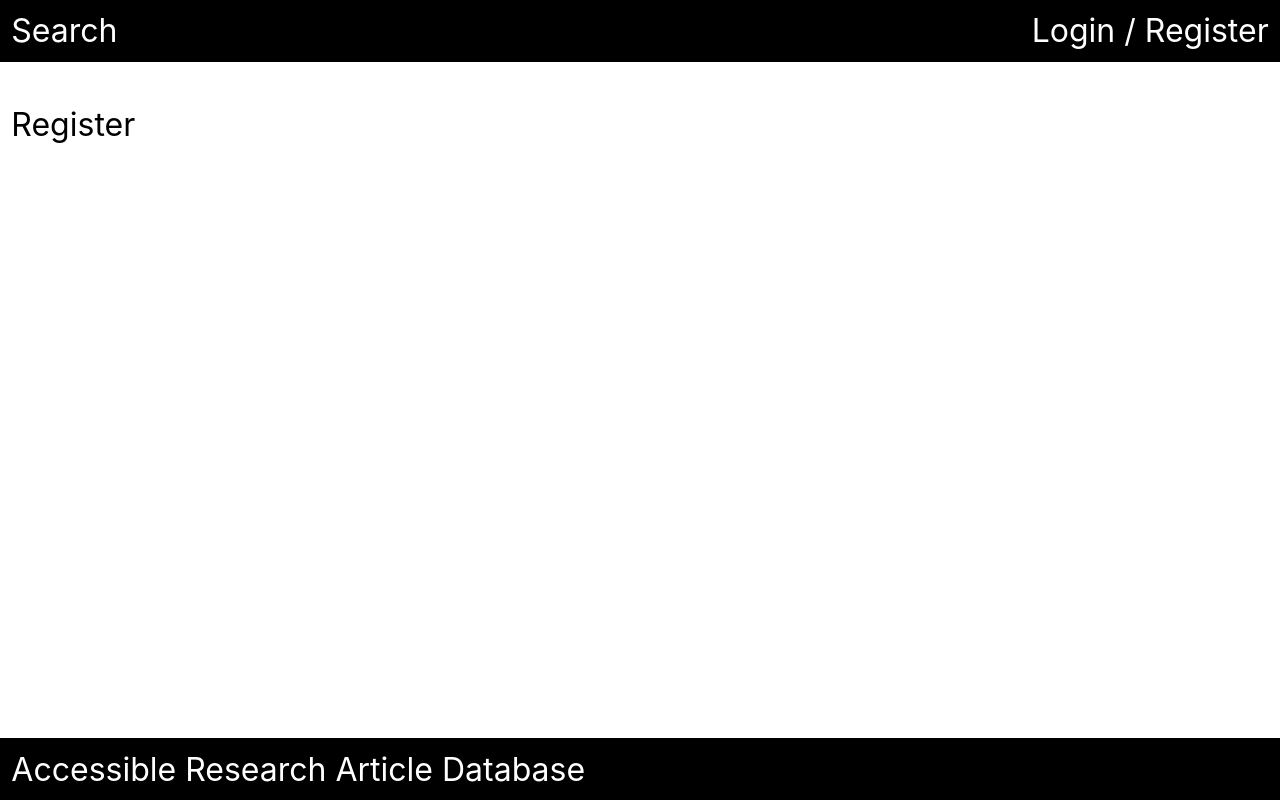
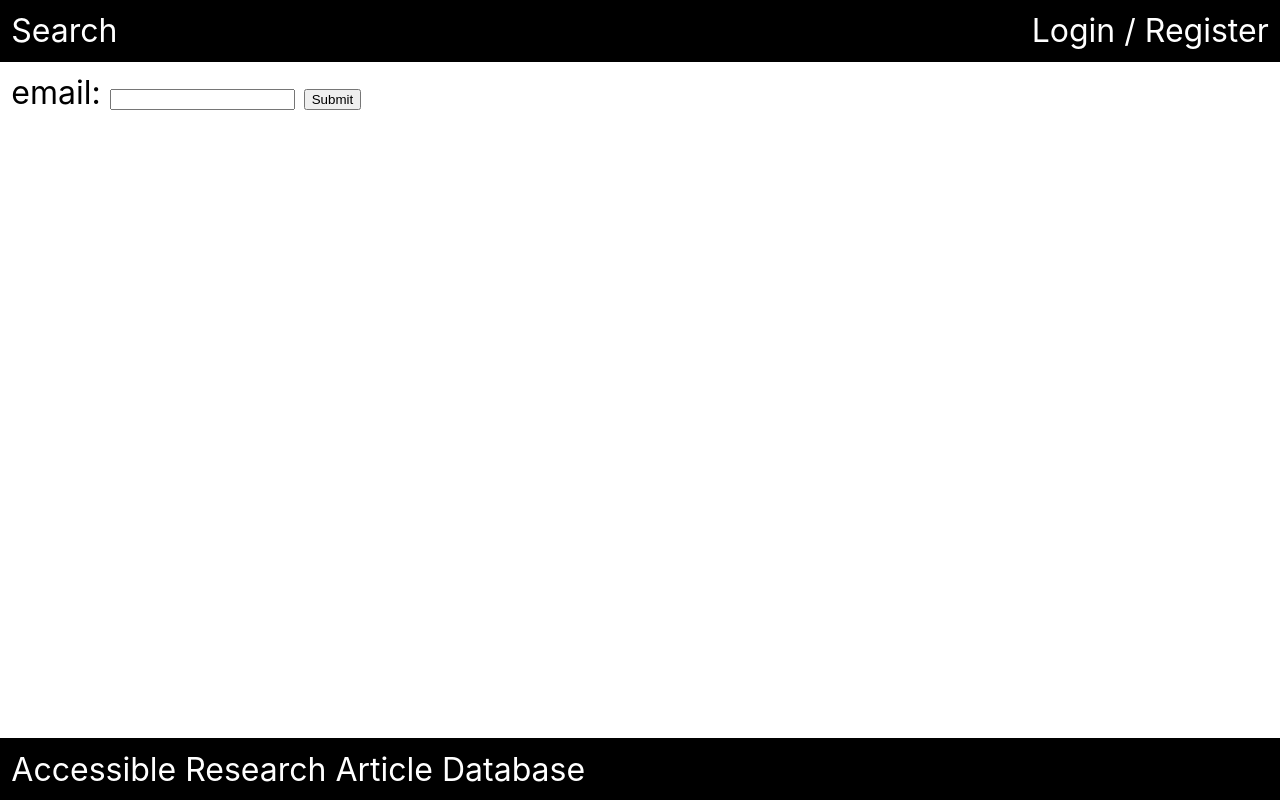
Before and after one commit to jasoncolburne/arad, a React (Create React App) app in the folder front-end/: page /register in a window 1280 px wide. Built offline with nearby package versions, Linux system fonts and the light colour scheme.

Commit message:
registration sort of wired up

```diff
--- a/front-end/src/administration/Users/index.tsx
+++ b/front-end/src/administration/Users/index.tsx
@@ -18,7 +18,7 @@ const Users = () => {
   return (
     <div className="Users">
       <ul>
-        {users.map((user) => { return <li>{user.email}</li>; })}
+        {users.map((user) => { return <li key={user.id}>{user.email}</li>; })}
       </ul>
     </div>
   );
--- /dev/null
+++ b/front-end/src/identification/Register/RegistrationForm.tsx
@@ -0,0 +1,51 @@
+import { useNavigate } from "react-router";
+import { useEffect, useState } from "react";
+
+import { useGlobalState } from "../../GlobalState";
+
+import { Role } from "../../datatypes/Role";
+import { User } from "../../datatypes/User";
+
+
+interface RegistrationPayload {
+  email: String;
+}
+
+const RegistrationForm = () => {
+  const { state, setState } = useGlobalState();
+  const [email, setEmail] = useState('');
+
+  const navigate = useNavigate();
+  useEffect(() => {
+    if (state.roles!.length > 0) {
+      navigate("/");
+    }
+  }, [state])
+
+  const register = async (event: React.MouseEvent<HTMLFormElement>) => {
+    event.preventDefault();
+    const payload: RegistrationPayload = { email };
+    const response = await fetch('http://localhost:81/identify/register', {
+      method: "POST",
+      headers: {
+        "Content-Type": "application/json",
+      },
+      body: JSON.stringify(payload)
+    });
+    const user: User = await response.json();
+    const newState = { ...state, user, roles: [Role.Reader] };
+    setState(newState);
+  }
+
+  return (
+    <form onSubmit={register}>
+      <label>
+        email:{" "}
+        <input type="text" name="email" onChange={(event) => { setEmail(event.target.value) }} />
+      </label>{" "}
+      <input type="submit" value="Submit" />
+    </form>
+  );
+}
+
+export { RegistrationForm };
--- a/front-end/src/identification/Register/index.tsx
+++ b/front-end/src/identification/Register/index.tsx
@@ -1,9 +1,9 @@
+import { RegistrationForm } from "./RegistrationForm";
+
 const Register = () => {
   return (
     <div className="Register">
-      <p>
-        Register
-      </p>
+      <RegistrationForm />
     </div>
   );
 }
```
Also changed, not shown: 1 other file (tests, documents, lock files or other folders).
